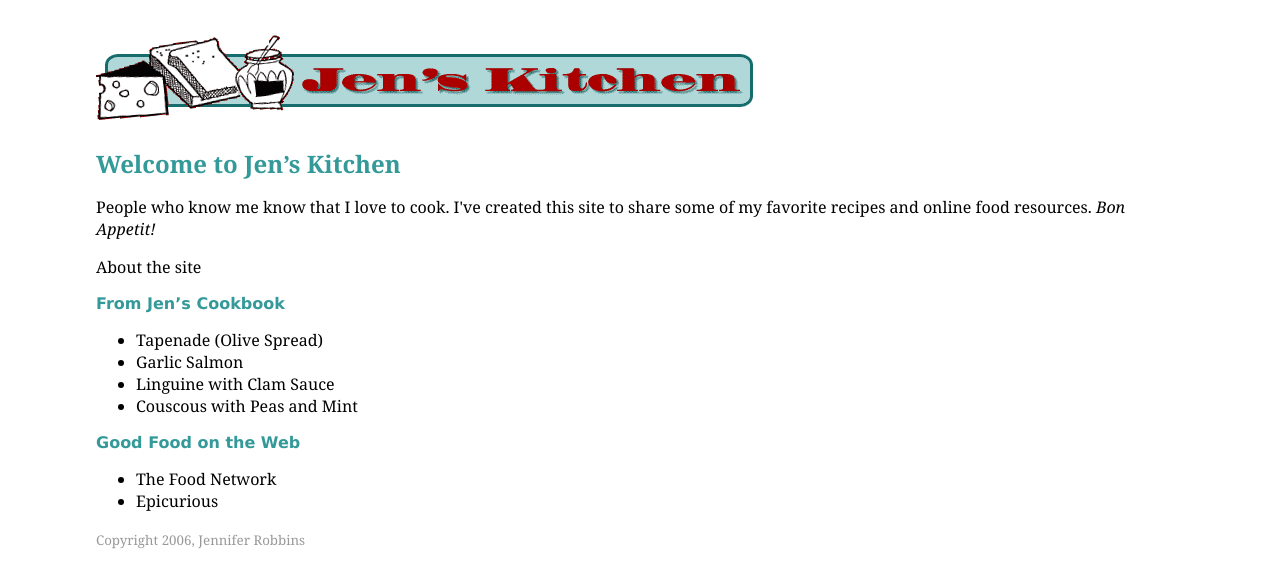
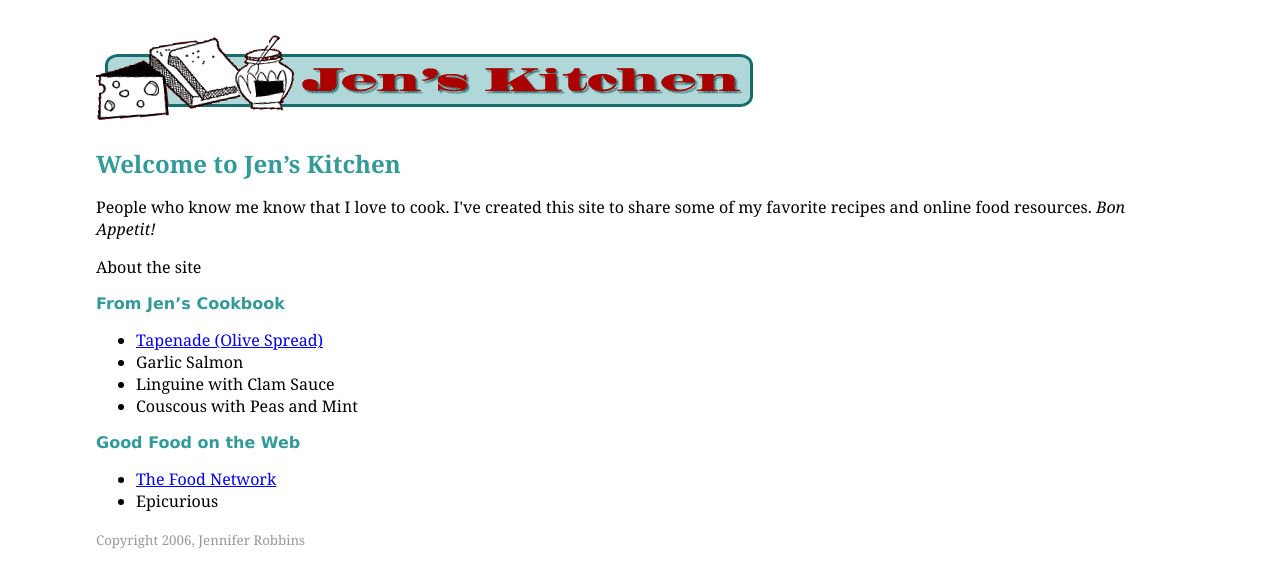
Before and after one commit to Saltrif/learning-web-design, a plain HTML site: page jenskitchen/index.html in a window 1280 px wide. Drawn offline with Linux system fonts and the light colour scheme.

Commit message:
changed from one line

```diff
--- a/jenskitchen/index.html
+++ b/jenskitchen/index.html
@@ -35,7 +35,7 @@ h1 {
 
     <h2>From Jen&rsquo;s Cookbook</h2>
     <ul>
-      <li>Tapenade (Olive Spread)</li>
+      <li><a href="recipes/tapenadehtml">Tapenade (Olive Spread)</a></li>
       <li>Garlic Salmon</li>
       <li>Linguine with Clam Sauce</li>
       <li>Couscous with Peas and Mint</li>
@@ -43,9 +43,10 @@ h1 {
 
     <h2>Good Food on the Web</h2>
     <ul>
-      <li>The Food Network</li>
+      <li><a href=http://wwwfoodtvcom/>The Food Network</a></li>
     <li>Epicurious </li>
   </ul>
+
 
   <p>
     <small>Copyright 2006, Jennifer Robbins</small>
```
Also changed, not shown: jenskitchen/about.html (line endings or trailing spaces). Lines whose indentation alone changed are shown as unchanged.
